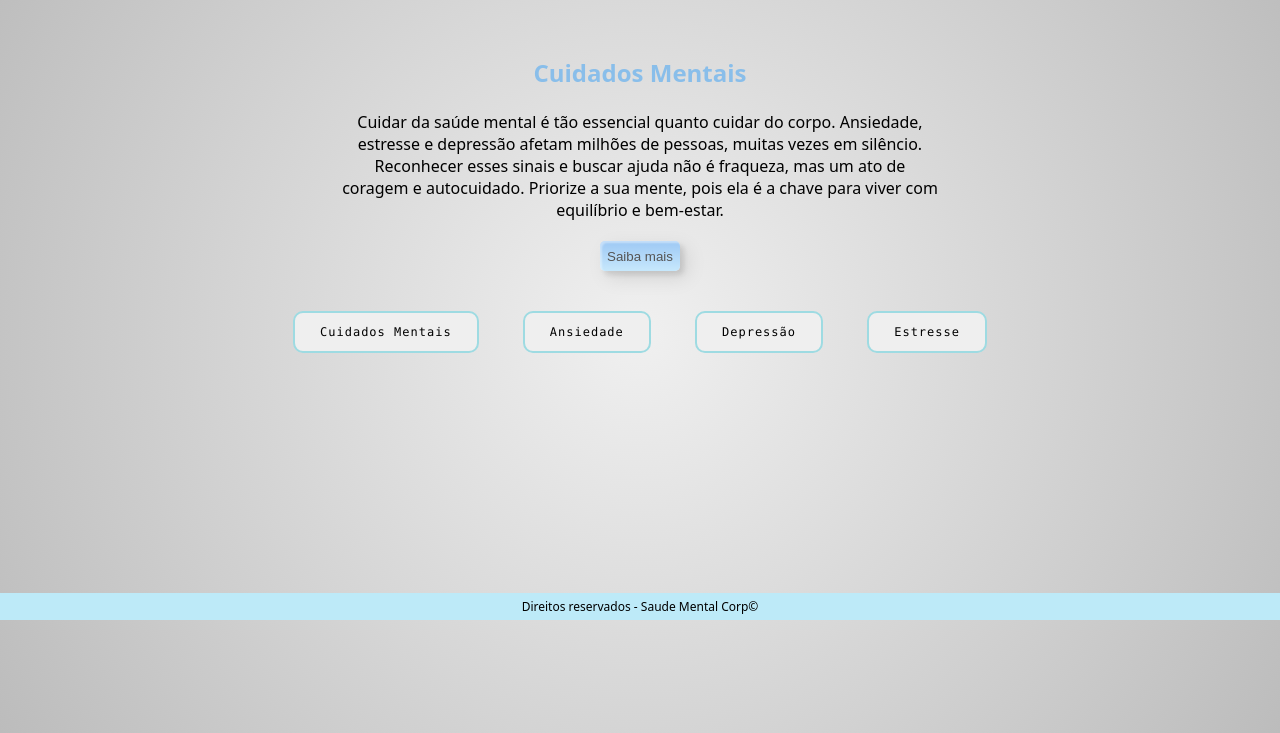
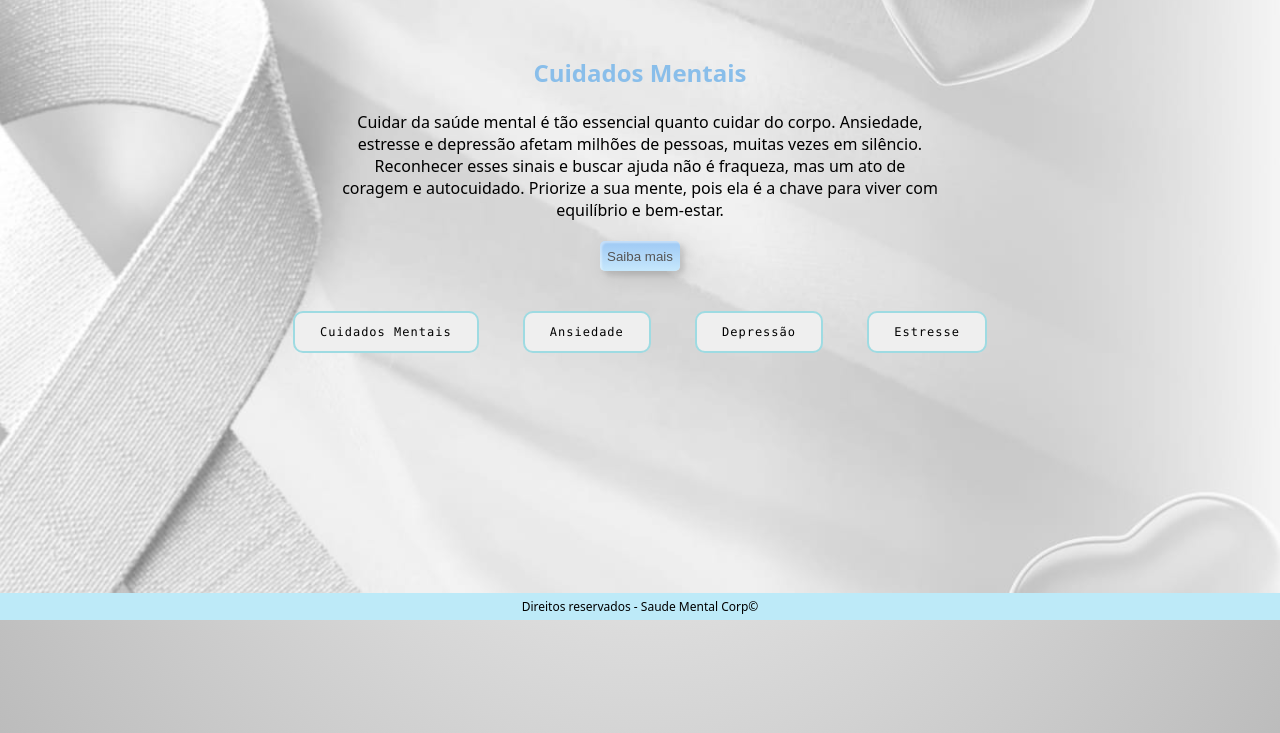
Before and after one commit to vinsBR/Projeto_Interdiss2024, a plain HTML site: page index.html in a window 1280 px wide. Shown: the part 67-800 px from the top of the page. Drawn offline with Linux system fonts and the light colour scheme.

Commit message:
Adicionando img de fundo

```diff
--- a/style.css
+++ b/style.css
@@ -14,12 +14,17 @@ html {
  }
  body{
     text-align: center;
+    background-image: url(Fundo.jpg);
+    background-repeat: no-repeat;
+    background-size: cover;
+    background-blend-mode: hard-light;
  }
                     /*Parte do menu*/
 *{
     margin: 0;
     padding: 0;
 }
+
 .menu{
     font-size: 16px;
     font-family: system-ui, -apple-system, BlinkMacSystemFont, 'Segoe UI', Roboto, Oxygen, Ubuntu, Cantarell, 'Open Sans', 'Helvetica Neue', sans-serif;
@@ -57,11 +62,11 @@ html {
 }
                 /*Pagina Principal*/
                 /*Div Home: Cuidados Mentais*/
-main.container1{
-    /* transform: translate(0, 20%); */
-    /* position: relative;
-    height: 10em; */
-}
+/* main.container1{
+    transform: translate(0, 20%);
+    position: relative;
+    height: 10em;
+} */
 .sessao{
     width: 600px;
     max-width: 600px;
```
Also changed, not shown: index.html (+1 -0 lines), saude.html (+1 -1 lines), Fundo.jpg (added).
